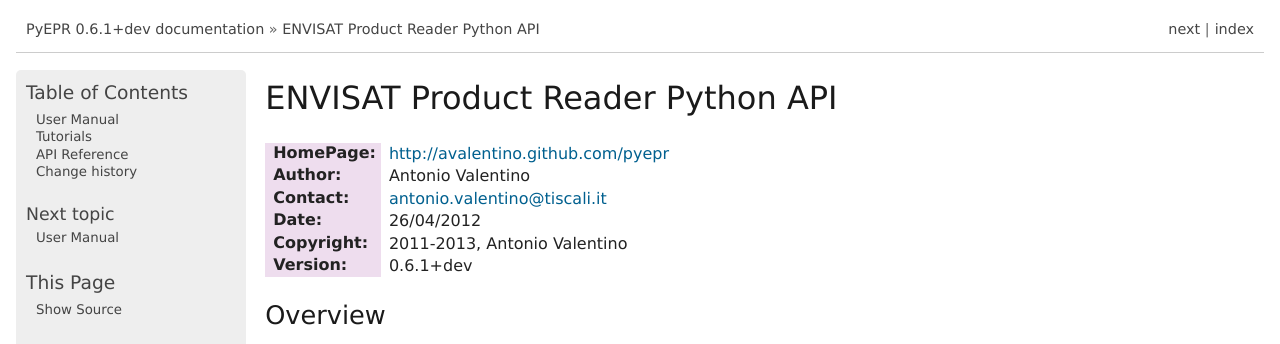
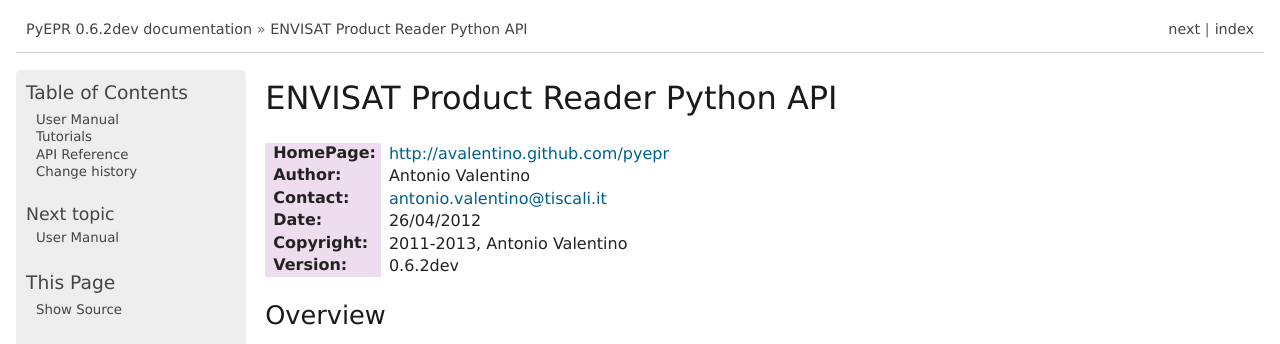
Before and after one commit to avalentino/pyepr, a Sphinx documentation site: the page built from doc/index.txt, in a window 1280 px wide and 900 px high. Shown: the top 344 px of the window. Built offline with Sphinx 7.4.7, drawn with Linux system fonts in a browser that asks for light colours; formulas are drawn with MathJax 3; some of the changed text lies outside the part shown.

Commit message:
Version number updated to 0.6.2

```diff
--- a/README.txt
+++ b/README.txt
@@ -7,7 +7,7 @@
 :Contact:   antonio.valentino@tiscali.it
 :Date:      26/04/2012
 :Copyright: 2011-2013, Antonio Valentino <antonio.valentino@tiscali.it>
-:Version:   0.6.1+
+:Version:   0.6.2
 
 
 Introduction
--- a/doc/conf.py
+++ b/doc/conf.py
@@ -64,7 +64,7 @@
 # built documents.
 #
 # The short X.Y version.
-version = '0.6.1+'
+version = '0.6.2'
 # The full version, including alpha/beta/rc tags.
 release = version + 'dev'
 
```
Also changed, not shown: 1 other file.
